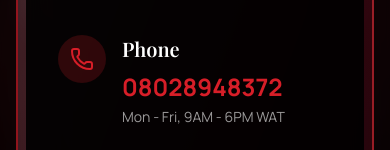
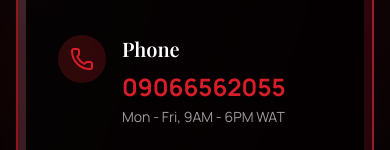
Before and after one commit to Sadiq-Teslim/nexus_d, a React (Vite) app: page / in a window 390 px wide. Both pictures are taken after a click on the button "Onboard Your Institution". Shown: the part 167-317 px from the top of the page. Built offline with nearby package versions, Linux system fonts and the light colour scheme.

Commit message:
contact us modal phone number

```diff
--- a/src/pages/HomePage.jsx
+++ b/src/pages/HomePage.jsx
@@ -6,7 +6,7 @@ import { X, Phone, Mail, MessageCircle } from 'lucide-react';
 const ContactModal = ({ isOpen, onClose }) => {
     if (!isOpen) return null;
 
-    const whatsappNumber = "2348028948372";
+    const whatsappNumber = "2349066562055";
     const whatsappMessage = "Hello, I'd like to schedule a call to discuss Nexus Disrupt™ for my institution.";
     const whatsappUrl = `https://wa.me/${whatsappNumber}?text=${encodeURIComponent(whatsappMessage)}`;
 
@@ -34,8 +34,8 @@ const ContactModal = ({ isOpen, onClose }) => {
                                 </div>
                                 <div>
                                     <h3 className="text-xl font-semibold text-white mb-2">Phone</h3>
-                                    <a href="tel:08028948372" className="text-2xl font-bold text-zenithRed hover:text-white transition-colors">
-                                        08028948372
+                                    <a href="tel:09066562055" className="text-2xl font-bold text-zenithRed hover:text-white transition-colors">
+                                        09066562055
                                     </a>
                                     <p className="text-sm text-white/60 mt-1">Mon - Fri, 9AM - 6PM WAT</p>
                                 </div>
@@ -389,7 +389,7 @@ const HomePage = () => {
                                 <div>
                                     <p className="text-xl font-bold text-white">Direct Line</p>
                                     <p className="text-3xl tracking-wider text-zenithRed font-semibold mt-2"> {/* Largest text for phone number */}
-                                        <a href="tel:08028948372" className="hover:text-white transition-colors duration-300">08028948372</a>
+                                        <a href="tel:09066562055" className="hover:text-white transition-colors duration-300">09066562055</a>
                                     </p>
                                     <p className="text-base text-white/60 mt-2">Available during business hours (Mon - Fri)</p>
                                 </div>
```
